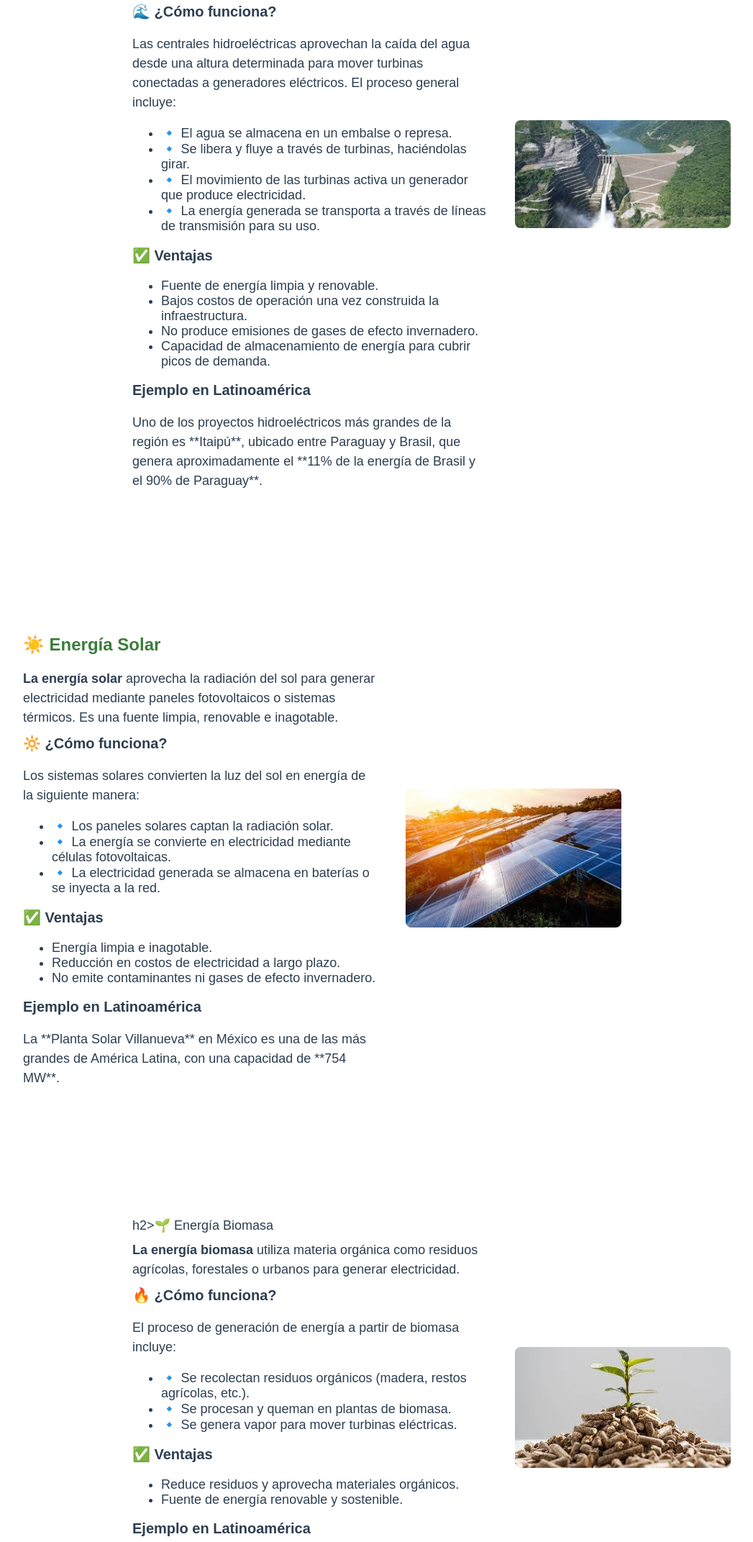
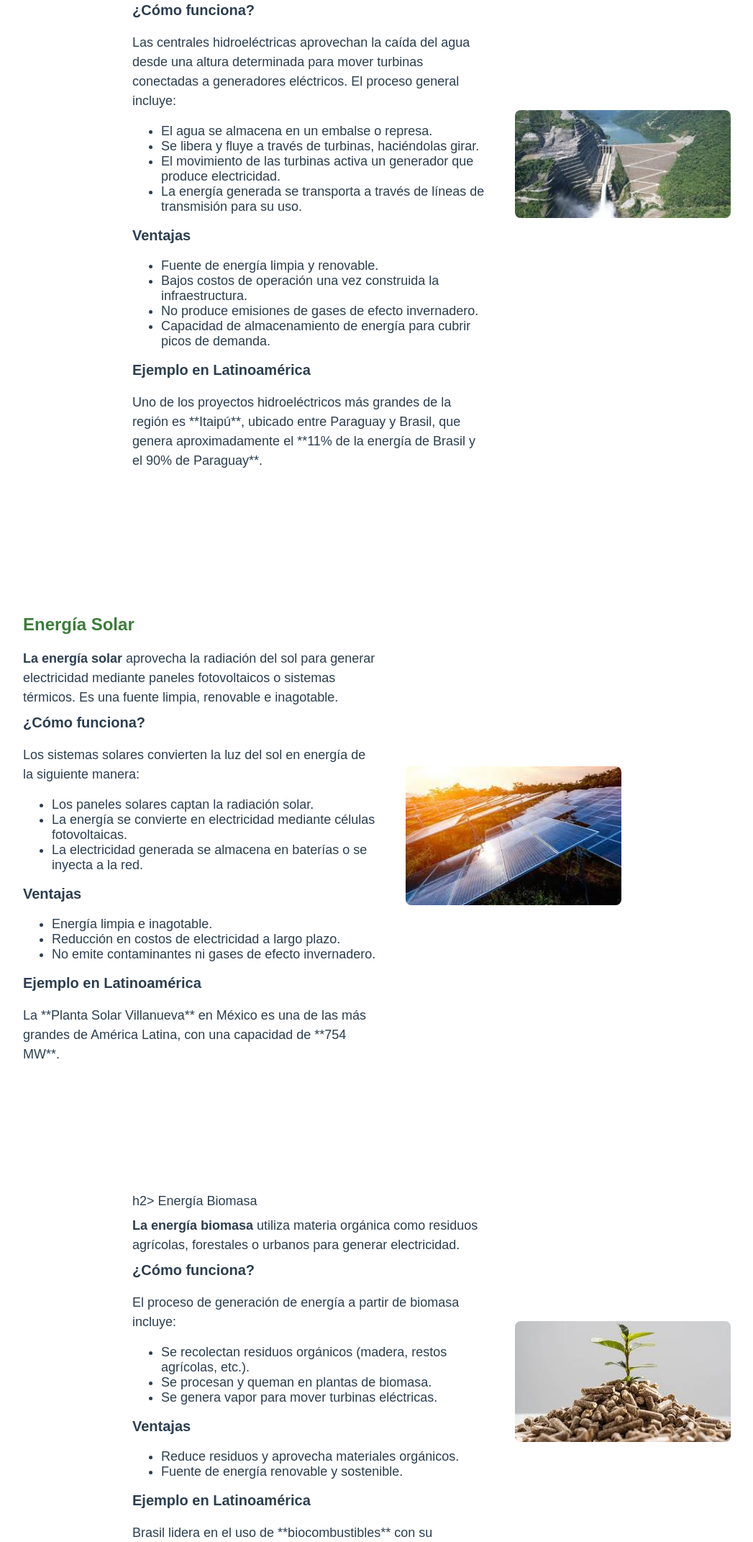
Before and after one commit to AlejandroM1214/imagenes, a plain HTML site: page energiasrenovables.html in a window 1280 px wide. Shown: the part 657-2800 px from the top of the page at 72% size, without its empty margins (116-1163 px from the left). Drawn offline with Linux system fonts and the light colour scheme.

Commit message:
Update energiasrenovables.html2

```diff
--- a/energiasrenovables.html
+++ b/energiasrenovables.html
@@ -24,7 +24,7 @@
     <section class="presentacion">
         <div class= "overlay"></div>
         <div class="contenido-presentacion">
-            <h1 class="titulo-central">⚡Energías Renovables</h1>
+            <h1 class="titulo-central"> Energías Renovables</h1>
             <p class="frase">Descubre cómo la energía limpia está transformando el mundo.</p>
         </div>
     </section>
@@ -37,16 +37,16 @@
                     <h2>💧 Energía Hidráulica</h2>
                     <p><strong>La energía hidráulica</strong> es una fuente de energía renovable que utiliza la fuerza del agua en movimiento para generar electricidad. Se basa en la conversión de la energía cinética y potencial del agua en energía mecánica y, posteriormente, en energía eléctrica mediante turbinas y generadores.</p>
 
-                    <h3>🌊 ¿Cómo funciona?</h3>
+                    <h3> ¿Cómo funciona?</h3>
                     <p>Las centrales hidroeléctricas aprovechan la caída del agua desde una altura determinada para mover turbinas conectadas a generadores eléctricos. El proceso general incluye:</p>
                     <ul class="lista-beneficios">
-                        <li>🔹 El agua se almacena en un embalse o represa.</li>
-                        <li>🔹 Se libera y fluye a través de turbinas, haciéndolas girar.</li>
-                        <li>🔹 El movimiento de las turbinas activa un generador que produce electricidad.</li>
-                        <li>🔹 La energía generada se transporta a través de líneas de transmisión para su uso.</li>
+                        <li> El agua se almacena en un embalse o represa.</li>
+                        <li> Se libera y fluye a través de turbinas, haciéndolas girar.</li>
+                        <li> El movimiento de las turbinas activa un generador que produce electricidad.</li>
+                        <li> La energía generada se transporta a través de líneas de transmisión para su uso.</li>
                     </ul>
 
-                    <h3>✅ Ventajas</h3>
+                    <h3> Ventajas</h3>
                     <ul class="lista-beneficios">
                         <li> Fuente de energía limpia y renovable.</li>
                         <li> Bajos costos de operación una vez construida la infraestructura.</li>
@@ -61,18 +61,18 @@
 
             <article class="energia derecha">
                 <div class="texto">
-                    <h2>☀️ Energía Solar</h2>
+                    <h2> Energía Solar</h2>
             <p><strong>La energía solar</strong> aprovecha la radiación del sol para generar electricidad mediante paneles fotovoltaicos o sistemas térmicos. Es una fuente limpia, renovable e inagotable.</p>
 
-            <h3>🔆 ¿Cómo funciona?</h3>
+            <h3> ¿Cómo funciona?</h3>
             <p>Los sistemas solares convierten la luz del sol en energía de la siguiente manera:</p>
             <ul class="lista-beneficios">
-                <li>🔹 Los paneles solares captan la radiación solar.</li>
-                <li>🔹 La energía se convierte en electricidad mediante células fotovoltaicas.</li>
-                <li>🔹 La electricidad generada se almacena en baterías o se inyecta a la red.</li>
+                <li> Los paneles solares captan la radiación solar.</li>
+                <li> La energía se convierte en electricidad mediante células fotovoltaicas.</li>
+                <li> La electricidad generada se almacena en baterías o se inyecta a la red.</li>
             </ul>
 
-            <h3>✅ Ventajas</h3>
+            <h3> Ventajas</h3>
             <ul class="lista-beneficios">
                 <li> Energía limpia e inagotable.</li>
                 <li> Reducción en costos de electricidad a largo plazo.</li>
@@ -90,18 +90,18 @@
             <article class="energia izquierda">
                 <img src="Imagenes/biomasa.jpg" alt="Energía de Biomasa">
                 <div class="texto">
-                    h2>🌱 Energía Biomasa</h2>
+                    h2> Energía Biomasa</h2>
             <p><strong>La energía biomasa</strong> utiliza materia orgánica como residuos agrícolas, forestales o urbanos para generar electricidad.</p>
 
-            <h3>🔥 ¿Cómo funciona?</h3>
+            <h3> ¿Cómo funciona?</h3>
             <p>El proceso de generación de energía a partir de biomasa incluye:</p>
             <ul class="lista-beneficios">
-                <li>🔹 Se recolectan residuos orgánicos (madera, restos agrícolas, etc.).</li>
-                <li>🔹 Se procesan y queman en plantas de biomasa.</li>
-                <li>🔹 Se genera vapor para mover turbinas eléctricas.</li>
+                <li> Se recolectan residuos orgánicos (madera, restos agrícolas, etc.).</li>
+                <li> Se procesan y queman en plantas de biomasa.</li>
+                <li> Se genera vapor para mover turbinas eléctricas.</li>
             </ul>
 
-            <h3>✅ Ventajas</h3>
+            <h3> Ventajas</h3>
             <ul class="lista-beneficios">
                 <li> Reduce residuos y aprovecha materiales orgánicos.</li>
                 <li> Fuente de energía renovable y sostenible.</li>
@@ -114,24 +114,24 @@
 
             <article class="energia derecha">
                 <div class="texto">
-                    <h2>💨 Energía Eólica</h2>
+                    <h2> Energía Eólica</h2>
             <p><strong>La energía eólica</strong> aprovecha la fuerza del viento para generar electricidad mediante aerogeneradores.</p>
 
-            <h3>🌬️ ¿Cómo funciona?</h3>
+            <h3>🌬 ¿Cómo funciona?</h3>
             <p>Los aerogeneradores transforman la energía del viento en electricidad mediante este proceso:</p>
             <ul class="lista-beneficios">
-                <li>🔹 Las aspas giran con el viento y mueven un rotor.</li>
-                <li>🔹 El rotor activa un generador eléctrico.</li>
-                <li>🔹 La energía producida se transporta a la red eléctrica.</li>
+                <li> Las aspas giran con el viento y mueven un rotor.</li>
+                <li> El rotor activa un generador eléctrico.</li>
+                <li> La energía producida se transporta a la red eléctrica.</li>
             </ul>
 
-            <h3>✅ Ventajas</h3>
+            <h3> Ventajas</h3>
             <ul class="lista-beneficios">
                 <li> Energía renovable y sin emisiones de CO₂.</li>
                 <li> Bajos costos operativos.</li>
             </ul>
 
-            <h3>🌎 Ejemplo en Latinoamérica</h3>
+            <h3> Ejemplo en Latinoamérica</h3>
             <p>El **Parque Eólico Peralta**, en Uruguay, genera el **10% de la energía del país**.</p>
         </div>
                 <img src="Imagenes/aero.jpg" alt="Energía Eólica">
```
